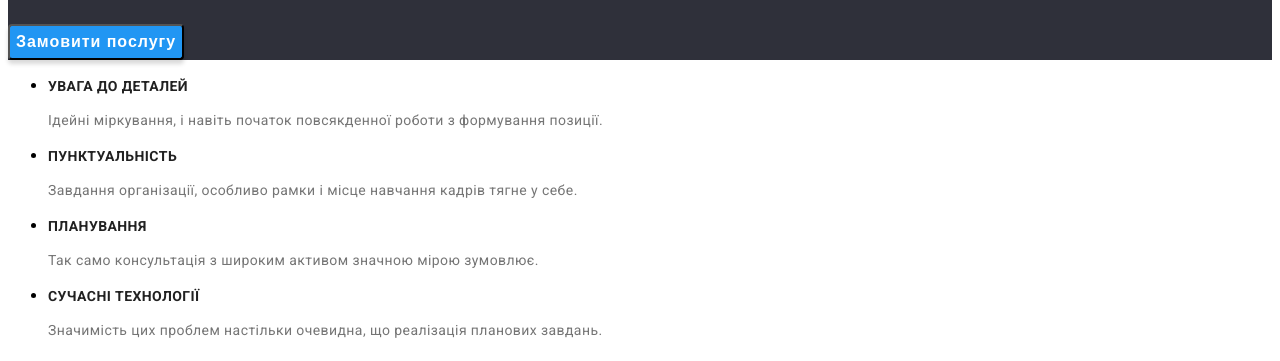
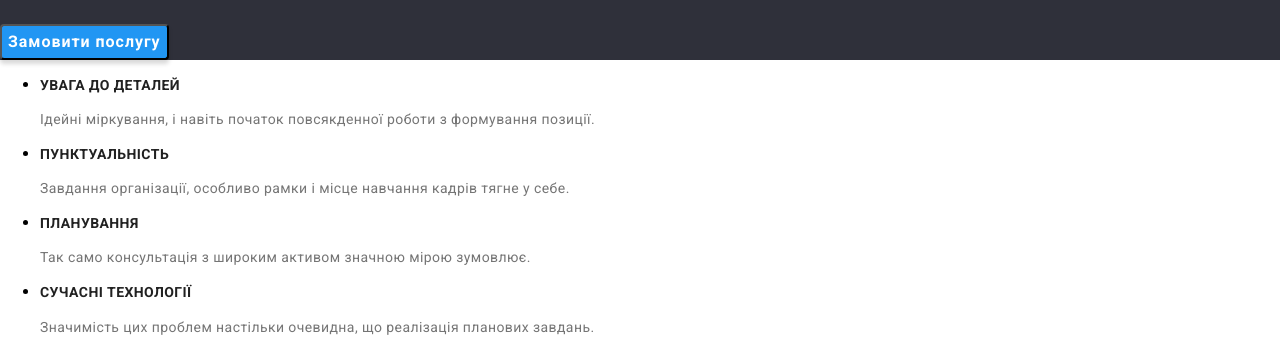
Before and after one commit to Artem-Dykyi/WebStudio, a plain HTML site: page index.html in a window 1280 px wide. Shown: the part 270-631 px from the top of the page. Drawn offline with nearby package versions, Linux system fonts and the light colour scheme.

Commit message:
add-normalize

```diff
--- a/index.html
+++ b/index.html
@@ -5,6 +5,7 @@
     <meta http-equiv="X-UA-Compatible" content="IE=edge" />
     <meta name="viewport" content="width=device-width, initial-scale=1.0" />
     <title>WebStudio</title>
+    <link rel="stylesheet" href="https://cdnjs.cloudflare.com/ajax/libs/normalize/8.0.1/normalize.css" integrity="sha512-oHDEc8Xed4hiW6CxD7qjbnI+B07vDdX7hEPTvn9pSZO1bcRqHp8mj9pyr+8RVC2GmtEfI2Bi9Ke9Ass0as+zpg==" crossorigin="anonymous" referrerpolicy="no-referrer" />
     <link rel="preconnect" href="https://fonts.googleapis.com">
     <link rel="preconnect" href="https://fonts.gstatic.com" crossorigin>
     <link href="https://fonts.googleapis.com/css2?family=Raleway:wght@700&family=Roboto:wght@400;500;700;900&display=swap" rel="stylesheet">
```
Also changed, not shown: portfolio.html (+1 -0 lines).
